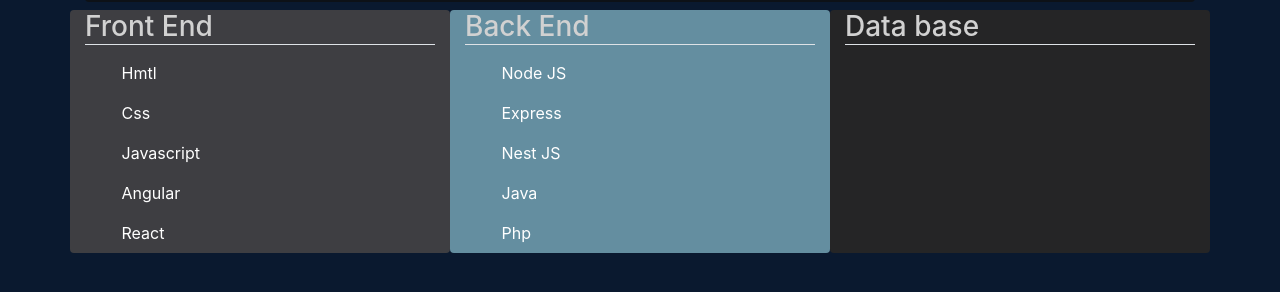
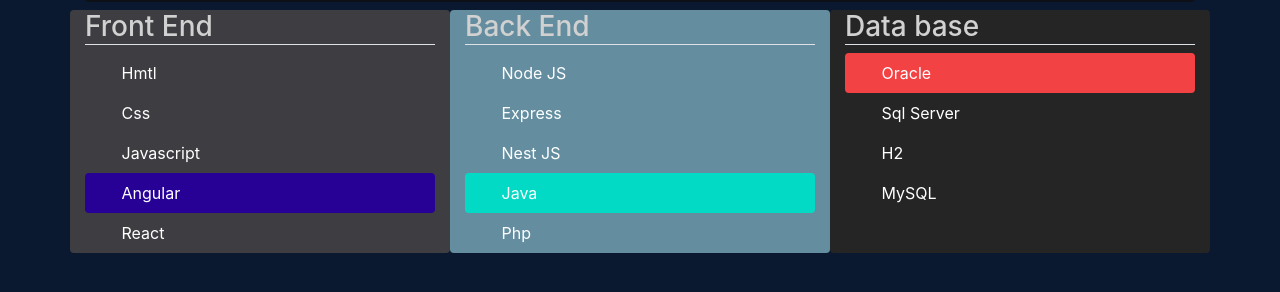
Before and after one commit to rolando167/html-totales-guide, a plain HTML site: page index.html in a window 1280 px wide. Shown: the part 102-394 px from the top of the page. Drawn offline with nearby package versions, Linux system fonts and the light colour scheme; files whose address does not match are found by name.

Commit message:
RH 16 - CA 💻 🐯

```diff
--- a/assets/css/styles.css
+++ b/assets/css/styles.css
@@ -10,6 +10,9 @@
     --sky-3: #252526;
     --sky-4: #1e1e1e;
     --body-1: #0a192f;
+    --main-1: #03dac5;
+    --main-2: #270096;
+    --main-3: #f34244;
 }
 
 /*===== Margenes =====*/
@@ -50,6 +53,18 @@ html {
     color: var(--gray-1);
 }
 
+.bg-main-1{
+    background-color: var(--main-1) !important;
+}
+
+.bg-main-2{
+    background-color: var(--main-2) !important;
+}
+
+.bg-main-3{
+    background-color: var(--main-3) !important;
+}
+
 @media screen and (max-width: 767px) {
     .mobile-space {
         margin-top: 10px;
--- a/index.html
+++ b/index.html
@@ -55,7 +55,7 @@
                             </a>
                         </li>
                         <li>
-                            <a href="#" class="nav-link text-white">
+                            <a href="#" class="nav-link text-white bg-main-2">
                                 <svg class="bi pe-none me-2" width="16" height="16">
                                     <use xlink:href="#speedometer2"></use>
                                 </svg>
@@ -101,7 +101,7 @@
                         </a>
                     </li>
                     <li>
-                        <a href="#" class="nav-link text-white">
+                        <a href="#" class="nav-link text-white bg-main-1">
                             <svg class="bi pe-none me-2" width="16" height="16">
                                 <use xlink:href="#speedometer2"></use>
                             </svg>
@@ -120,6 +120,40 @@
             </div>
             <div class="col bg-dark rounded bg-card-3 mb-1">
                 <h3 class="border-bottom">Data base</h3>
+                <ul class="nav nav-pills flex-column mb-auto">
+                    <li class="nav-item">
+                        <a href="#" class="nav-link text-white bg-main-3" aria-current="page">
+                            <svg class="bi pe-none me-2" width="16" height="16">
+                                <use xlink:href="#home"></use>
+                            </svg>
+                            Oracle
+                        </a>
+                    </li>
+                    <li>
+                        <a href="#" class="nav-link text-white">
+                            <svg class="bi pe-none me-2" width="16" height="16">
+                                <use xlink:href="#speedometer2"></use>
+                            </svg>
+                            Sql Server
+                        </a>
+                    </li>
+                    <li>
+                        <a href="#" class="nav-link text-white">
+                            <svg class="bi pe-none me-2" width="16" height="16">
+                                <use xlink:href="#speedometer2"></use>
+                            </svg>
+                            H2
+                        </a>
+                    </li>
+                    <li>
+                        <a href="#" class="nav-link text-white">
+                            <svg class="bi pe-none me-2" width="16" height="16">
+                                <use xlink:href="#speedometer2"></use>
+                            </svg>
+                            MySQL
+                        </a>
+                    </li>
+                </ul>
             </div>
 
         </div>
```
Also changed, not shown: 1 other file.
